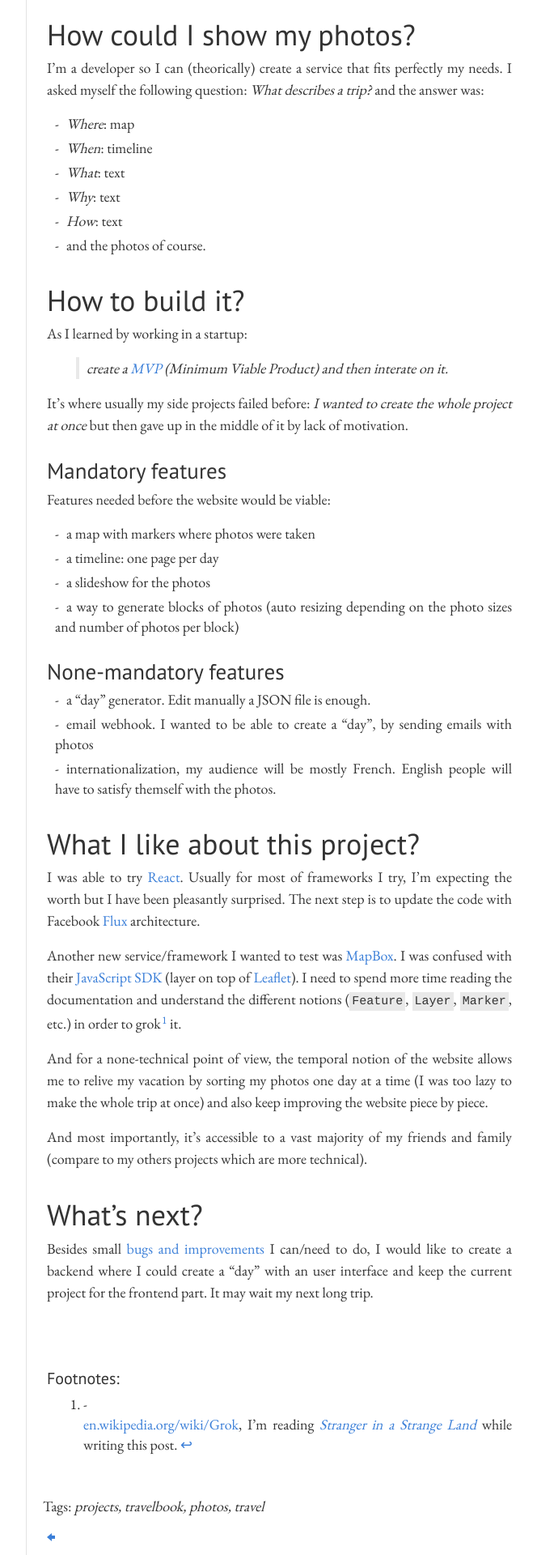
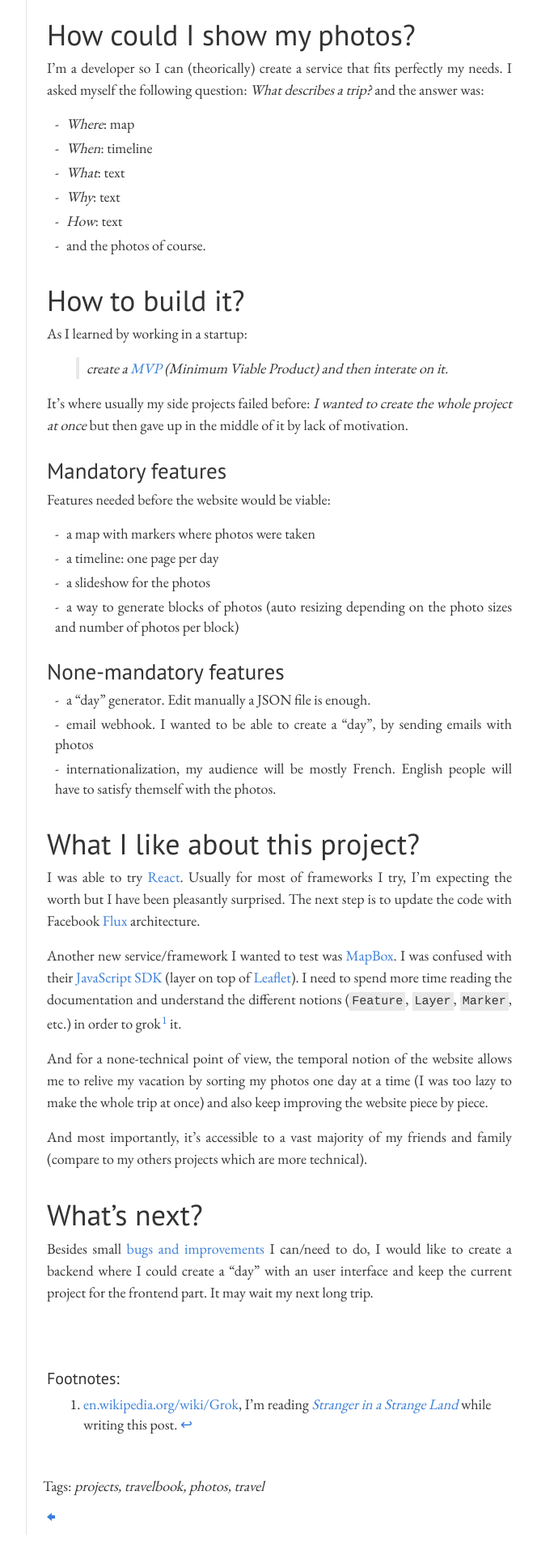
Before and after one commit to boertel/blog, a Jekyll site: the page built from _posts/2014-10-30-travelbook.md, in a window 1280 px wide. Shown: the part 1055-2975 px from the top of the page at 81% size, without its empty margins (198-862 px from the left). Built offline with Jekyll 4.4.1, drawn with Linux system fonts in a browser that asks for light colours; comment, search, counter and statistics services are not loaded; after the commit the page ends 2950 px from its top, so only the background shows below that.

Commit message:
recently

```diff
--- a/_layouts/post.html
+++ b/_layouts/post.html
@@ -6,7 +6,7 @@
     <a href="/" title="Back (ESC)"><span class="octicon octicon-arrow-left"></span></a>
 </nav>
 
-<article class="post">
+<article class="post {{ page.permalink }}">
     <header>
         <h1 class="">{{ page.title }}</h1>
         <div class="date">
--- a/static/css/blog.css
+++ b/static/css/blog.css
@@ -36,6 +36,12 @@
 .post img {
     width: 100%;
     text-align: center;
+}
+
+.post.recently img {
+    display: block;
+    margin: 2em auto;
+    width: 50%;
 }
 
 sub, sup {
@@ -163,7 +169,7 @@
     margin-left: 10px;
 }
 
-.post li:before {
+.post ul li:before {
     content: '-';
     padding-right: 0.5em
 }
@@ -183,6 +189,7 @@
 }
 
 .footnotes li p {
+    text-align: left;
     margin-bottom: 0;
 }
 .footnotes .active {
```
Also changed, not shown: _posts/2017-05-31-recently.md (added, +22 -0 lines), media/recently/may.jpg (added).
